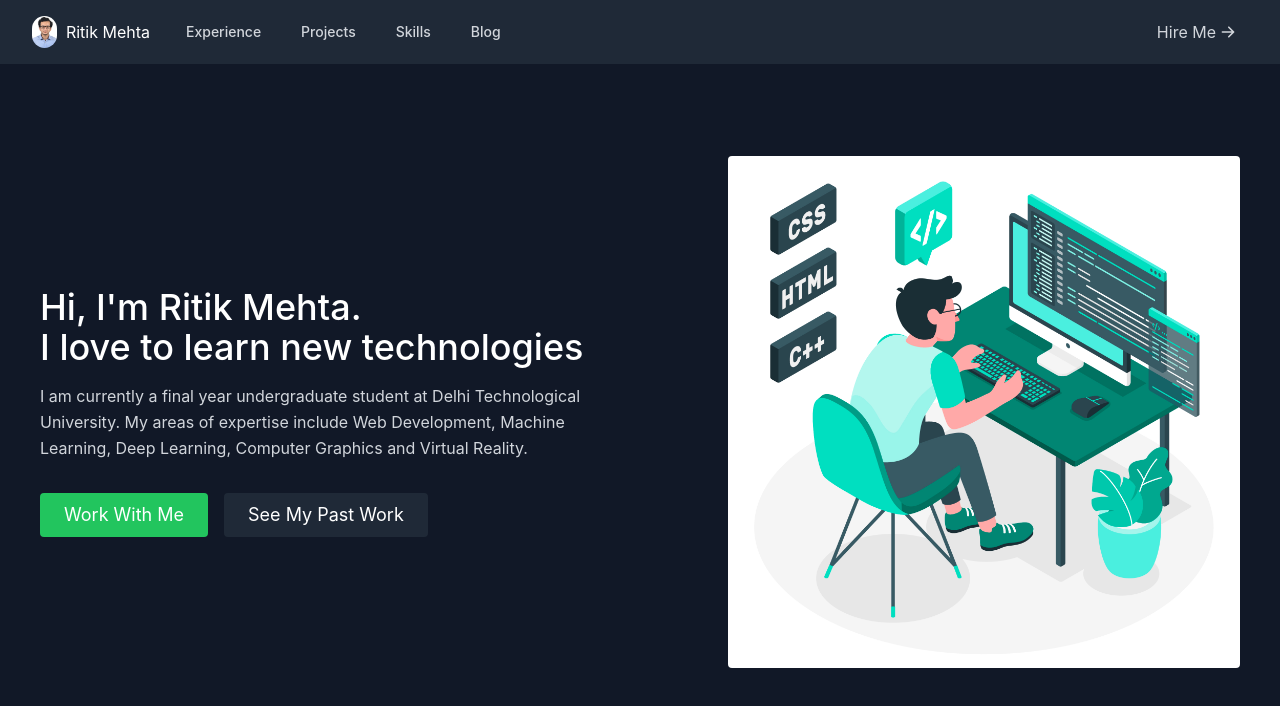
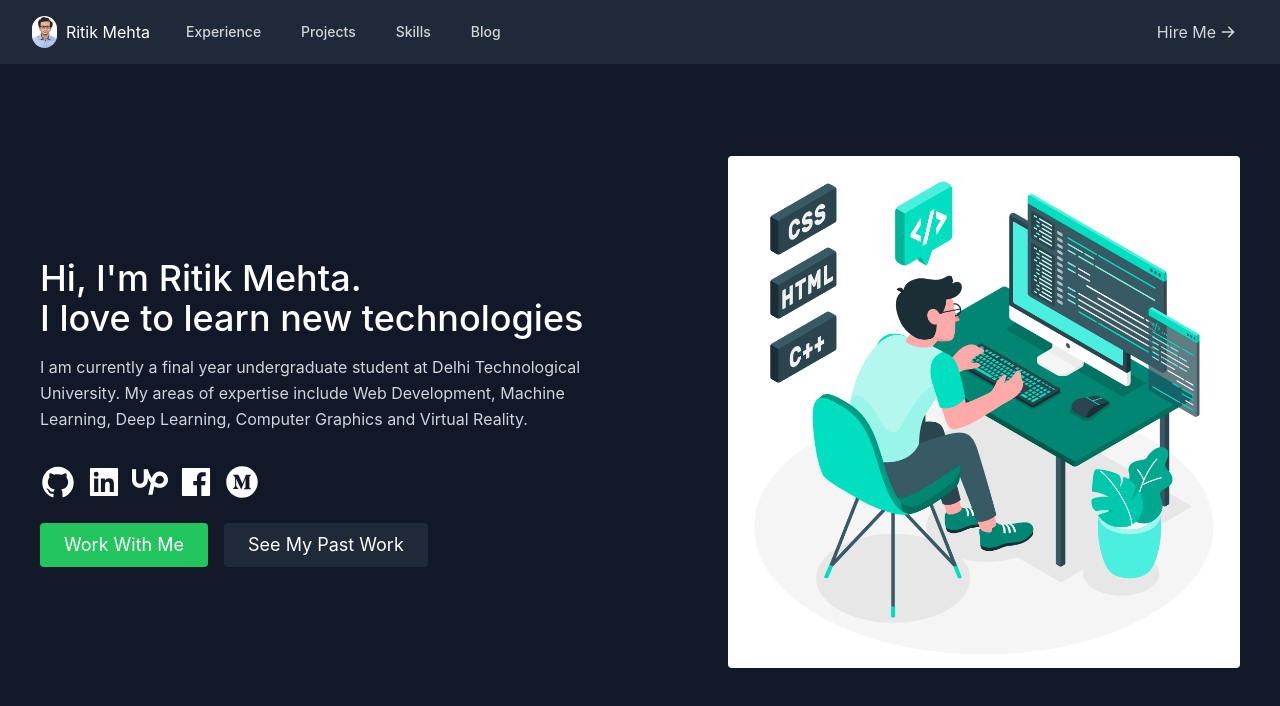
Before and after one commit to RM-RITIK/PersonalWebsite_frontend, a React (Create React App) app: page / in a window 1280 px wide. Shown: the top 706 px of the page. Built offline with nearby package versions, Linux system fonts and the light colour scheme.

Commit message:
Added social icons in about

```diff
--- a/package.json
+++ b/package.json
@@ -9,6 +9,7 @@
     "@testing-library/user-event": "^13.5.0",
     "react": "^17.0.2",
     "react-dom": "^17.0.2",
+    "react-icons": "^4.3.1",
     "react-router-dom": "^5.2.0",
     "react-scripts": "5.0.0",
     "web-vitals": "^2.1.2"
--- a/src/components/about.css
+++ b/src/components/about.css
@@ -1,7 +1,5 @@
-.bg-im{
-    background: url("../images/ritikMehta.jpg");
-    height: 100%;
-    background-position: center;
-    background-repeat: no-repeat;
-    background-size: cover;
+.socialIcons {
+    margin-bottom: 15x;
+    display: inline-block;
+    margin-right: 10px;
 }
--- a/src/components/about.js
+++ b/src/components/about.js
@@ -1,6 +1,11 @@
 import React, { Component } from "react";
 import codingImage from "../images/coding.jpg"
 import "./about.css"
+import { AiFillGithub } from 'react-icons/ai'
+import { AiFillLinkedin } from 'react-icons/ai'
+import {SiUpwork} from 'react-icons/si'
+import {AiFillFacebook} from 'react-icons/ai'
+import {AiFillMediumCircle} from 'react-icons/ai'
 
 export default class About extends Component {
     render(){
@@ -17,6 +22,13 @@ export default class About extends Component {
                     I am currently a final year undergraduate student at Delhi Technological University. My areas of expertise include
                     Web Development, Machine Learning, Deep Learning, Computer Graphics and Virtual Reality.
                 </p>
+                <div className="title-font sm:text-4xl text-3xl mb-4 font-medium text-white">
+                    <a href="https://github.com/RM-RITIK" className="socialIcons"><AiFillGithub /></a>
+                    <a href="https://www.linkedin.com/in/ritik-mehta-dtu/" className="socialIcons"><AiFillLinkedin /></a>
+                    <a href="https://www.upwork.com/freelancers/~0111f0f4a048cb9236" className="socialIcons"><SiUpwork /></a>
+                    <a href="https://www.facebook.com/ritik.mehta2012/" className="socialIcons"><AiFillFacebook /></a>
+                    <a href="https://medium.com/@ritikmehta" className="socialIcons"><AiFillMediumCircle /></a>
+                </div>
                 <div className="flex justify-center">
                     <a
                     href="#"
```
Also changed, not shown: 1 other file (tests, documents, lock files or other folders).
